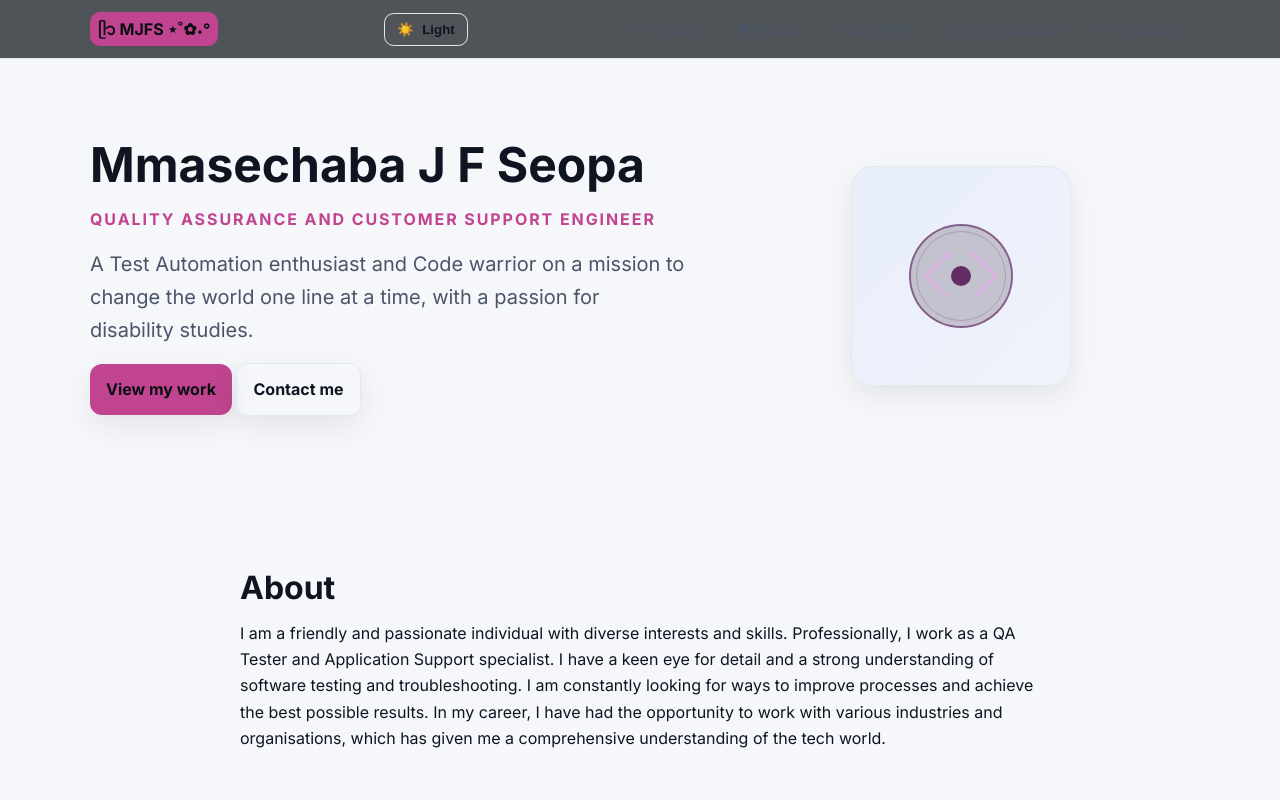
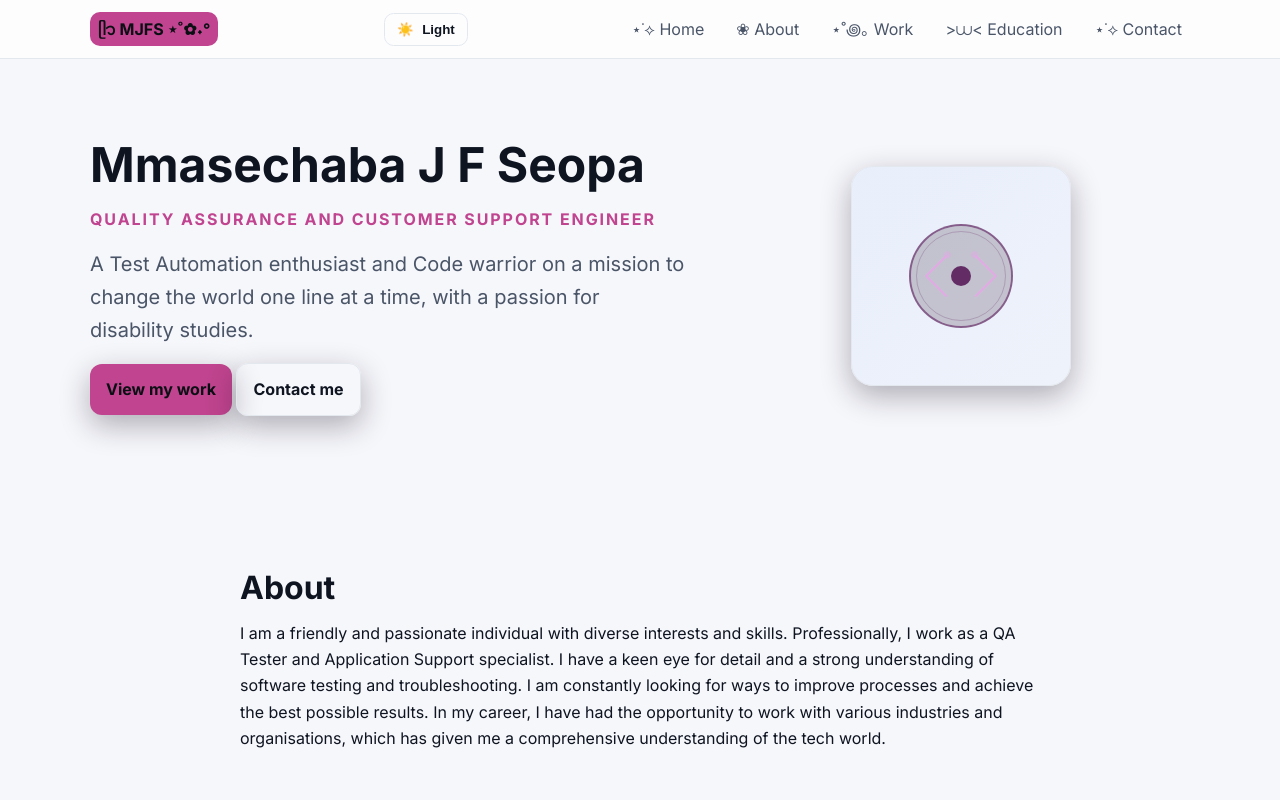
Before and after one commit to charbileigh/Personal-Portfolio, a plain HTML site: page index.html in a window 1280 px wide. Shown: the top 800 px of the page. Drawn offline with Linux system fonts and the light colour scheme.

Commit message:
Navigation Button Colour Changes

```diff
--- a/index.html
+++ b/index.html
@@ -49,7 +49,7 @@
             Code warrior on a mission to change the world one line at a time, with a passion for disability studies.</p>
           <div class="hero-cta">
             <a class="button" href="#work">View my work</a>
-            <a class="button secondary" href="#contact">Contact me</a>
+            <a class="button secondary" href="mailto:chabi.seopa@gmail.com">Contact me</a>
           </div>
         </div>
         <div class="hero-media" aria-hidden="true">
--- a/styles.css
+++ b/styles.css
@@ -17,10 +17,10 @@
   --accent: #C0448F;            /* keep your pink accent */
   --card: #ffffff;
   --border: #e3e8ef;
-  --shadow: 0 10px 30px rgba(12, 19, 31, 0.08);
+  --shadow: 0 10px 30px rgba(21, 12, 31, 0.321);
 }
 
-/* Optional: smooth color transitions */
+/* smooth color transitions */
 *{ transition: color .2s linear, background-color .2s linear, border-color .2s linear; }
 .avatar{ transition: box-shadow .2s linear, background .2s linear; }
 
@@ -94,6 +94,54 @@ p{margin:0 0 1rem}
   .site-nav.open{display:block}
   .site-nav ul{flex-direction:column; padding: .5rem}
 }
+
+/* These are the new navigation bar colours which may need to be edited */
+/* 1) Add header-specific vars */
+:root{
+  --header-bg: rgba(11,15,20,.7);  /* dark default */
+  --header-border: var(--border);
+  --nav-icon: var(--fg);           /* hamburger/icon color */
+  --nav-hover-bg: rgba(235, 3, 215, 0.12);
+}
+
+:root[data-theme="light"]{
+  --header-bg: rgba(255,255,255,.75);   /* light glass */
+  --header-border: #e3e8ef;
+  --nav-icon: #0e1420;                  /* dark bars/icons */
+  --nav-hover-bg: rgba(0,0,0,.06);      /* softer hover */
+}
+
+/* 2) Use those vars in the header + nav */
+.site-header{
+  position: sticky; top: 0; z-index: 10;
+  background: var(--header-bg);
+  backdrop-filter: blur(8px);
+  border-bottom: 1px solid var(--header-border);
+  color: var(--fg);
+}
+
+/* Hamburger bars use the icon var, not fg */
+.nav-toggle span{
+  display:block; width:26px; height:2px;
+  background: var(--nav-icon);
+  margin:5px 0; border-radius:2px;
+}
+
+/* Nav link colors + hover work in both themes */
+.site-nav a{
+  color: var(--muted);
+  text-decoration:none; padding:.5rem; border-radius:.5rem;
+}
+.site-nav a:hover{
+  color: var(--fg);
+  background: var(--nav-hover-bg);
+}
+
+/* Mobile menu background should follow theme */
+@media (max-width: 800px){
+  .site-nav{ background: var(--bg); border-bottom:1px solid var(--header-border); }
+}
+
 
 
 /* existing hero layout */
```
